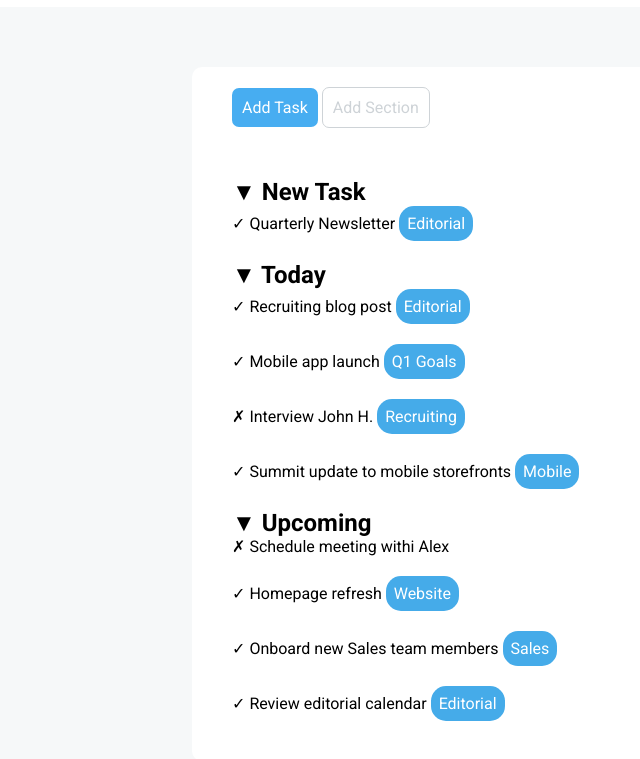
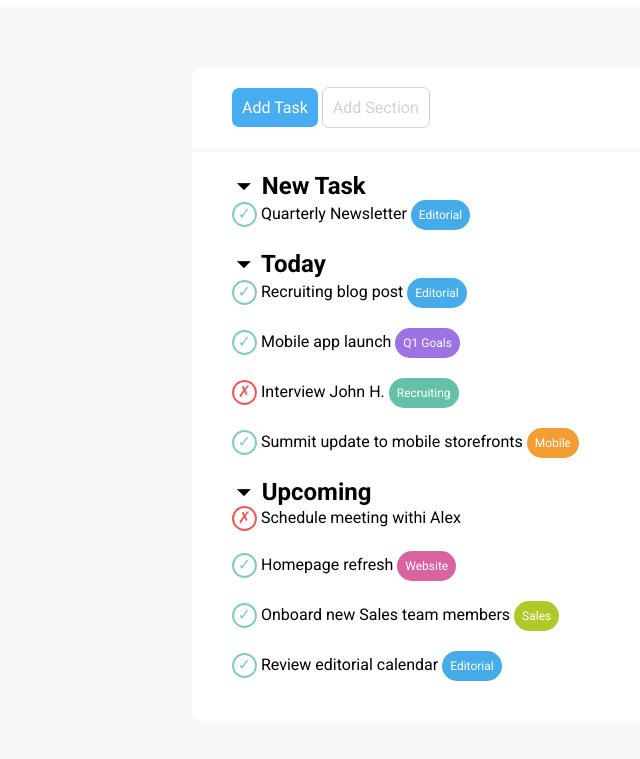
Before and after one commit to deca-francesco/html-css-toboolist, a plain HTML site: page index.html in a window 1280 px wide. Shown: the part 63-822 px from the top of the page, without its empty margins (0-640 px from the left). Drawn offline with Linux system fonts and the light colour scheme.

Commit message:
ADD: colors and details
symbols and colored tags

```diff
--- a/css/style.css
+++ b/css/style.css
@@ -16,15 +16,64 @@
 }
 
 .tag {
-    background-color: #45abe9;
     color: white;
     padding: 8px;
     display: inline-block;
     border-radius: 15px;
+    font-size: 12px;
+}
+
+.editorial {
+    background-color: #45abe9;
+}
+
+.q1goals {
+    background-color: #9c72e4;
+}
+
+.recruiting {
+    background-color: #64c0a9;
+}
+
+.mobile {
+    background-color: #f29e33;
+}
+
+.website {
+    background-color: #d863a0;
+}
+
+.sales {
+    background-color: #b0c926;
 }
 
 .row {
     margin-bottom: 20px;
+}
+
+.check {
+    color: #80ccba;
+    border: 2px solid #80ccba;
+    border-radius: 50%;
+    width: 25px;
+    height: 25px;
+    display: inline-block;
+    text-align: center;
+}
+
+.cross {
+    color: #eb5a54;
+    border: 2px solid #eb5a54;
+    border-radius: 50%;
+    width: 25px;
+    height: 25px;
+    display: inline-block;
+    text-align: center;
+}
+
+.triangle {
+    display: inline-block;
+    transform: scaleY(0.5);
 }
 /* #endregion utility */
 
@@ -37,6 +86,7 @@ body {
 header {
     background-color: white;
     padding: 10px 25px;
+    margin-bottom: 60px;
 }
 
 #title {
@@ -48,16 +98,21 @@ header {
 .container {
     width: 70%;
     margin: auto;
-    border-radius: 10px;
     background-color: white;
-    margin-top: 60px;
     padding: 20px 40px;
 }
 
-/* #region buttons */
-#buttons {
+#buttons_container {
+    border-radius: 10px 10px 0 0;
+    margin-bottom: 4px;
+}
+
+#sections_container {
+    border-radius: 0 0 10px 10px;
     margin-bottom: 50px;
 }
+
+/* #region buttons */
 
 #add_task {
     background-color: #47adf1;
--- a/index.html
+++ b/index.html
@@ -14,53 +14,55 @@
         <img id="logo" class="va-m" src="./img/Logo.png" alt="logo_boolean">
         <h1 id="title" class="va-m">Toboolist</h1>
     </header>
-    <div class="container">
+    <div class="container" id="buttons_container">
         <div id="buttons">
             <div id="add_task" class="btn">Add Task</div>
             <div id="add_section" class="btn">Add Section</div>
         </div>
+    </div>
+    <div class="container" id="sections_container">
         <section id="new_task">
-            <h2>&#9660; New Task</h2>
+            <h2><span class="triangle">&#9660;</span> New Task</h2>
             <div class="row">
-                <span>&check; Quarterly Newsletter</span>
-                <div class="tag">Editorial</div>
+                <span><span class="check">&check;</span> Quarterly Newsletter</span>
+                <div class="tag editorial">Editorial</div>
             </div>
         </section>
         <section id="today">
-            <h2>&#9660; Today</h2>
+            <h2><span class="triangle">&#9660;</span> Today</h2>
             <div class="row">
-                <span>&check; Recruiting blog post</span>
-                <div class="tag">Editorial</div>
+                <span><span class="check">&check;</span> Recruiting blog post</span>
+                <div class="tag editorial">Editorial</div>
             </div>
             <div class="row">
-                <span>&check; Mobile app launch</span>
-                <div class="tag">Q1 Goals</div>
+                <span><span class="check">&check;</span> Mobile app launch</span>
+                <div class="tag q1goals">Q1 Goals</div>
             </div>
             <div class="row">
-                <span>&cross; Interview John H.</span>
-                <div class="tag">Recruiting</div>
+                <span><span class="cross">&cross;</span> Interview John H.</span>
+                <div class="tag recruiting">Recruiting</div>
             </div>
             <div class="row">
-                <span>&check; Summit update to mobile storefronts</span>
-                <div class="tag">Mobile</div>
+                <span><span class="check">&check;</span> Summit update to mobile storefronts</span>
+                <div class="tag mobile">Mobile</div>
             </div>
         </section>
         <section id="upcoming">
-            <h2>&#9660; Upcoming</h2>
+            <h2><span class="triangle">&#9660;</span> Upcoming</h2>
             <div class="row">
-                <span>&cross; Schedule meeting withi Alex</span>
+                <span><span class="cross">&cross;</span> Schedule meeting withi Alex</span>
             </div>
             <div class="row">
-                <span>&check; Homepage refresh</span>
-                <div class="tag">Website</div>
+                <span><span class="check">&check;</span> Homepage refresh</span>
+                <div class="tag website">Website</div>
             </div>
             <div class="row">
-                <span>&check; Onboard new Sales team members</span>
-                <div class="tag">Sales</div>
+                <span><span class="check">&check;</span> Onboard new Sales team members</span>
+                <div class="tag sales">Sales</div>
             </div>
             <div class="row">
-                <span>&check; Review editorial calendar</span>
-                <div class="tag">Editorial</div>
+                <span><span class="check">&check;</span> Review editorial calendar</span>
+                <div class="tag editorial">Editorial</div>
             </div>
         </section>
     </div>
```
